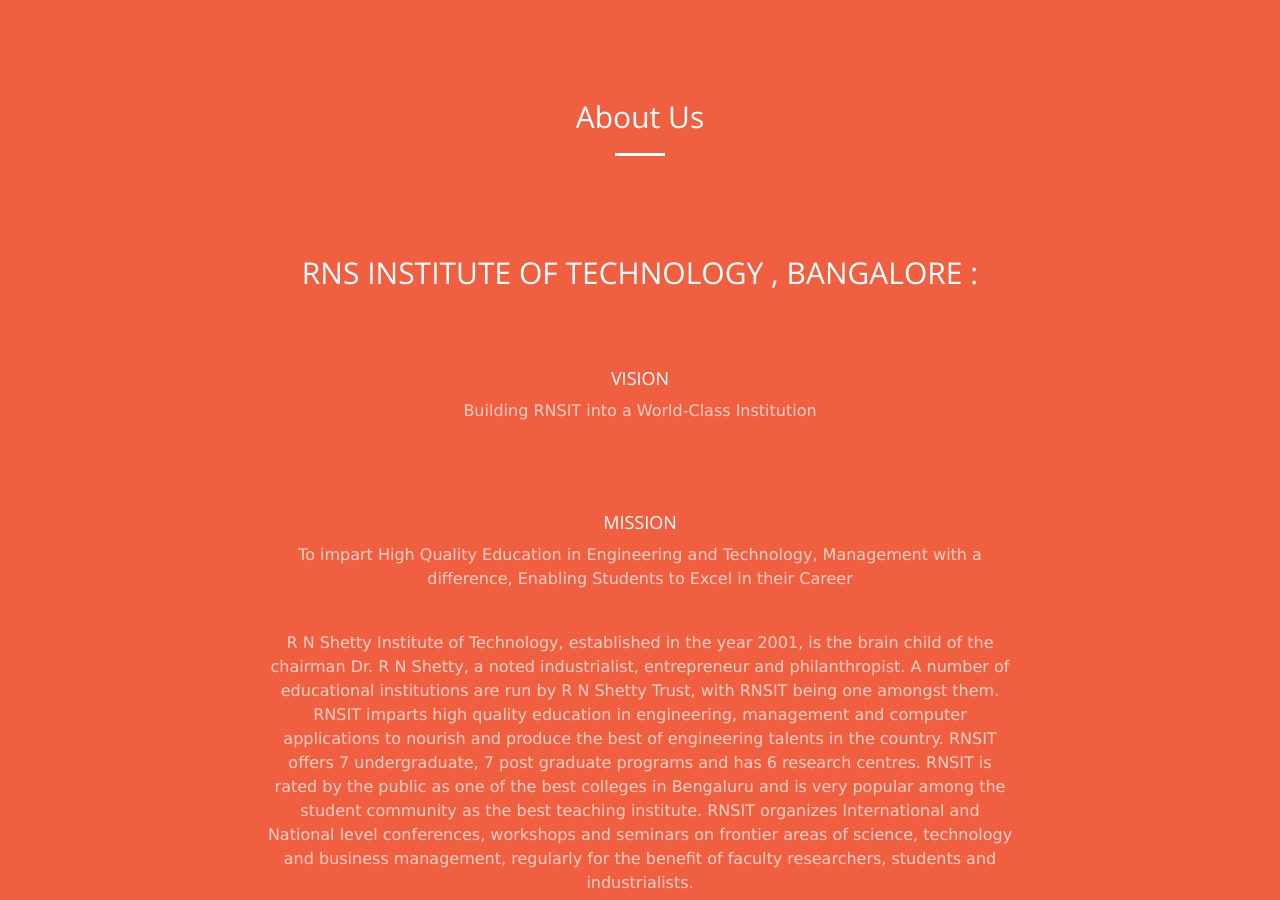
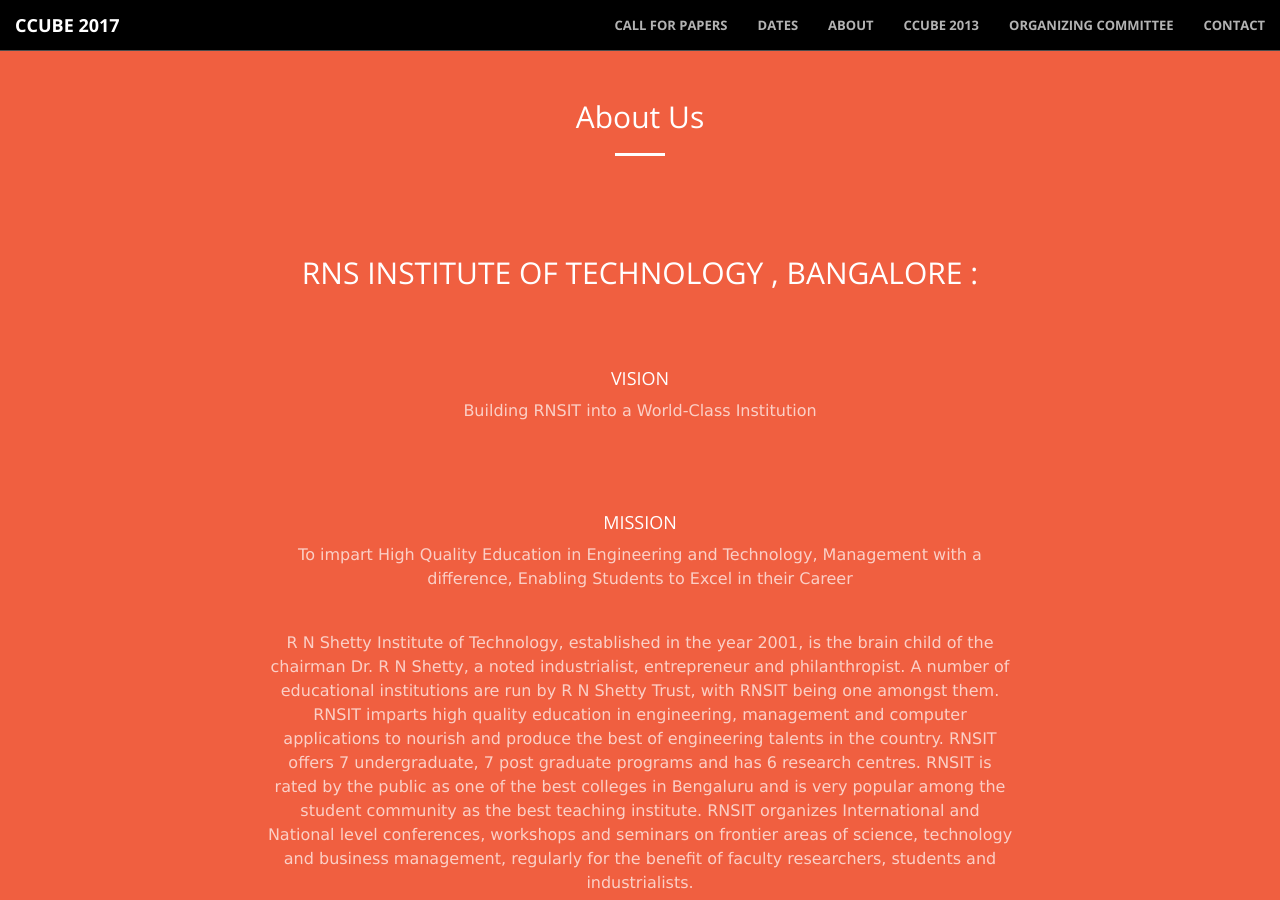
Before and after one commit to YoguBellad/ccube2017, a Jekyll site: the page built from About_Us.html, in a window 1280 px wide and 900 px high. Built offline with Jekyll 4.4.1, drawn with Linux system fonts in a browser that asks for light colours.

Commit message:
nav2 black

```diff
--- a/_includes/nav2.html
+++ b/_includes/nav2.html
@@ -9,18 +9,18 @@
                 <span class="icon-bar"></span>
                 <span class="icon-bar"></span>
             </button>
-            <a class="navbar-brand page-scroll" href="index/#page-top">CCUBE 2017 </a>
+            <a class="navbar-brand page-scroll" href="index#page-top">CCUBE 2017 </a>
         </div>
 
         <!-- Collect the nav links, forms, and other content for toggling -->
         <div class="collapse navbar-collapse" id="bs-example-navbar-collapse-1" >
             <ul class="nav navbar-nav navbar-right">
-                <li><a class="page-scroll" href="index/#callforpapers">Call for Papers</a></li>
-                <li><a class="page-scroll" href="index/#dates">Dates</a></li>
-                <li><a class="page-scroll" href="index/#about">About</a></li>
-                <li><a class="page-scroll" href="index/About_c313">Ccube 2013</a></li>
+                <li><a class="page-scroll" href="index#callforpapers">Call for Papers</a></li>
+                <li><a class="page-scroll" href="index#dates">Dates</a></li>
+                <li><a class="page-scroll" href="index#about">About</a></li>
+                <li><a class="page-scroll" href="indexAbout_c313">Ccube 2013</a></li>
                 <li><a class="page-scroll" href="committee">Organizing Committee</a></li>
-                <li><a class="page-scroll" href="index/#contact">Contact</a></li>
+                <li><a class="page-scroll" href="index#contact">Contact</a></li>
             </ul>
         </div>
         <!-- /.navbar-collapse -->
--- a/_layouts/Abtus.html
+++ b/_layouts/Abtus.html
@@ -5,6 +5,7 @@
 {% include head.html %}
 
 <body id="page-top">
+  {% include nav2.html %}
 
   <section class="bg-primary" id="about">
 
--- a/_layouts/c313.html
+++ b/_layouts/c313.html
@@ -12,6 +12,7 @@
 }
 </style>
 <body id="page-top">
+  {% include nav2.html %}
 
   <section class="bg-primary" id="about" >
 
--- a/_layouts/callPage.html
+++ b/_layouts/callPage.html
@@ -4,6 +4,7 @@
 {% include head.html %}
 
 <body id="page-top">
+  {% include nav2.html %}
 
   <section class="bg-primary" id="about">
 
```
